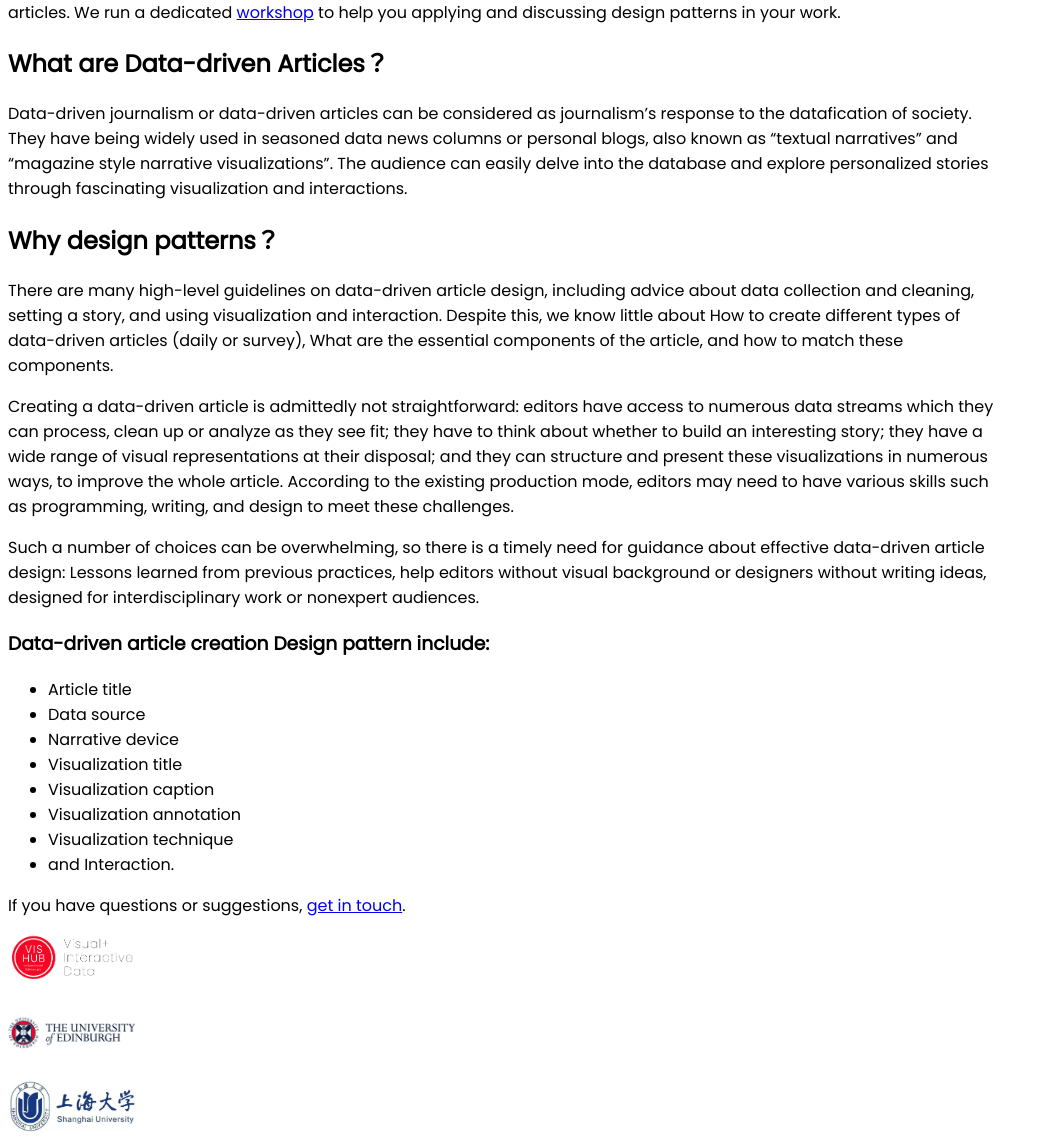
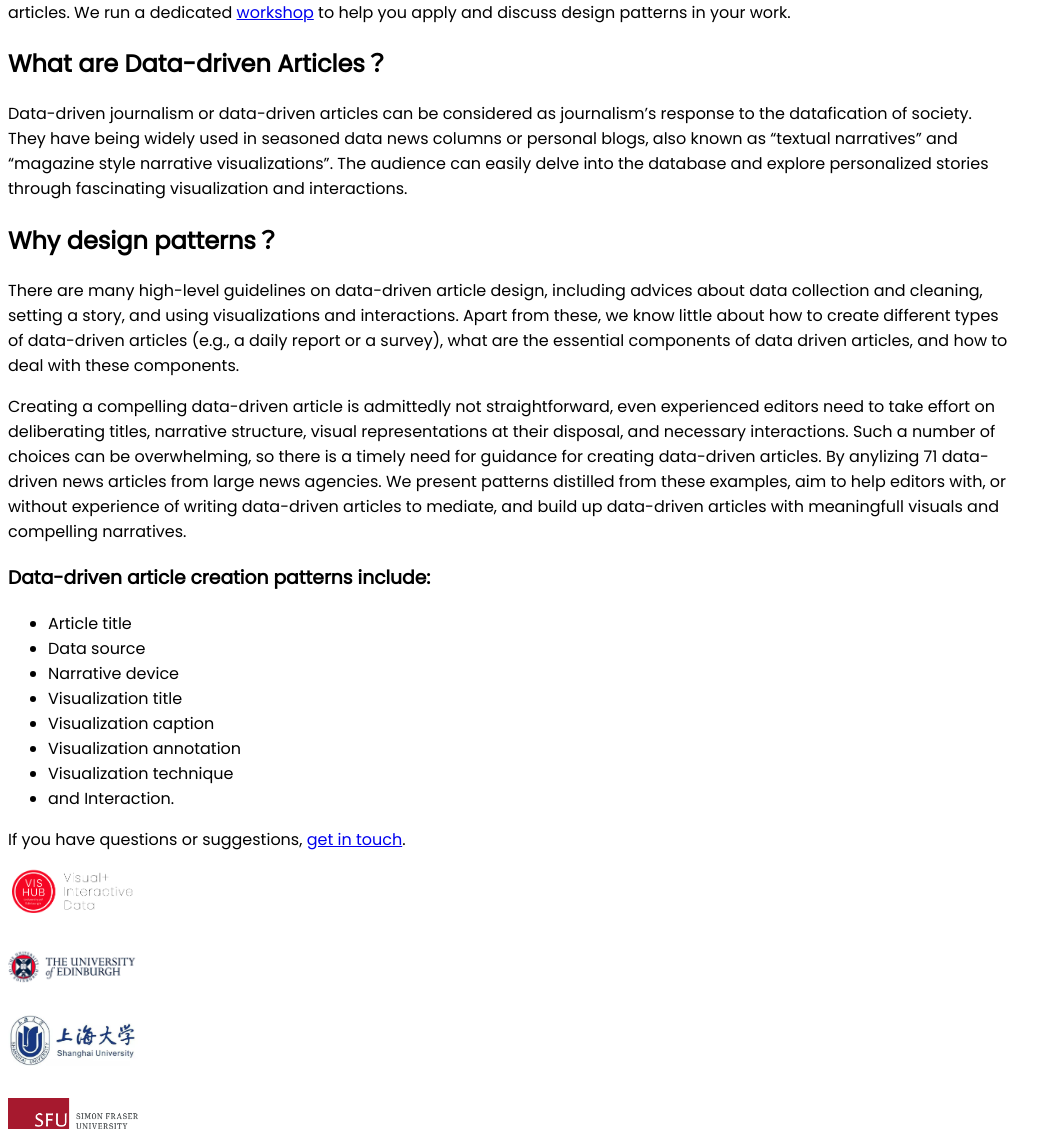
Before and after one commit to datadrivenarticle/datadrivenarticle, a Jekyll site: the page built from index.md, in a window 1280 px wide and 1400 px high, scrolled down 651 px. Shown: the part 259-1400 px from the top of the window, without its empty margins (0-1062 px from the left). Built offline with Jekyll 4.4.1, drawn with Linux system fonts in a browser that asks for light colours; our own code applies the rules of GitHub Pages for plain Markdown files; a script that is not in the unit is left out.

Commit message:
Update index.md

```diff
--- a/index.md
+++ b/index.md
@@ -5,7 +5,7 @@
 
 
 
-This page lists [design patterns for data-driven article](https://datadrivenarticle.github.io/patterns.html) collected to support the design and creative exploration of data-driven articles. We run a dedicated [workshop](https://datadrivenarticle.github.io/workshop.html) to help you applying and discussing design patterns in your work.
+This page lists [design patterns for data-driven article](https://datadrivenarticle.github.io/patterns.html) collected to support the design and creative exploration of data-driven articles. We run a dedicated [workshop](https://datadrivenarticle.github.io/workshop.html) to help you apply and discuss design patterns in your work.
 
 
 ## What are Data-driven Articles？
@@ -14,13 +14,14 @@
 
 ## Why design patterns？
 
-There are many high-level guidelines on data-driven article design, including advice about data collection and cleaning, setting a story, and using visualization and interaction. Despite this, we know little about How to create different types of data-driven articles (daily or survey), What are the essential components of the article, and how to match these components.
+There are many high-level guidelines on data-driven article design, including advices about data collection and cleaning, setting a story, and using visualizations and interactions. Apart from these, we know little about how to create different types of data-driven articles (e.g., a daily report or a survey), what are the essential components of data driven articles, and how to deal with these components.
 
-Creating a data-driven article is admittedly not straightforward: editors have access to numerous data streams which they can process, clean up or analyze as they see fit; they have to think about whether to build an interesting story; they have a wide range of visual representations at their disposal; and they can structure and present these visualizations in numerous ways, to improve the whole article. According to the existing production mode, editors may need to have various skills such as programming, writing, and design to meet these challenges.
+Creating a compelling data-driven article is admittedly not straightforward, even experienced editors need to take effort on deliberating titles, narrative structure, visual representations at their disposal, and necessary interactions.
+<!-- According to the existing production mode, it requires the editor to have various skills and experience to be equipped for the job. -->
+Such a number of choices can be overwhelming, so there is a timely need for guidance for creating data-driven articles. By anylizing 71 data-driven news articles from large news agencies. We present patterns distilled from these examples, aim to help editors with, or without experience of writing data-driven articles to mediate, and build up data-driven articles with meaningfull visuals and compelling narratives.
 
-Such a number of choices can be overwhelming, so there is a timely need for guidance about effective data-driven article design: Lessons learned from previous practices, help editors without visual background or designers without writing ideas, designed for interdisciplinary work or nonexpert audiences.
 
-### Data-driven article creation Design pattern include:
+### Data-driven article creation patterns include:
 * Article title
 * Data source
 * Narrative device
```
